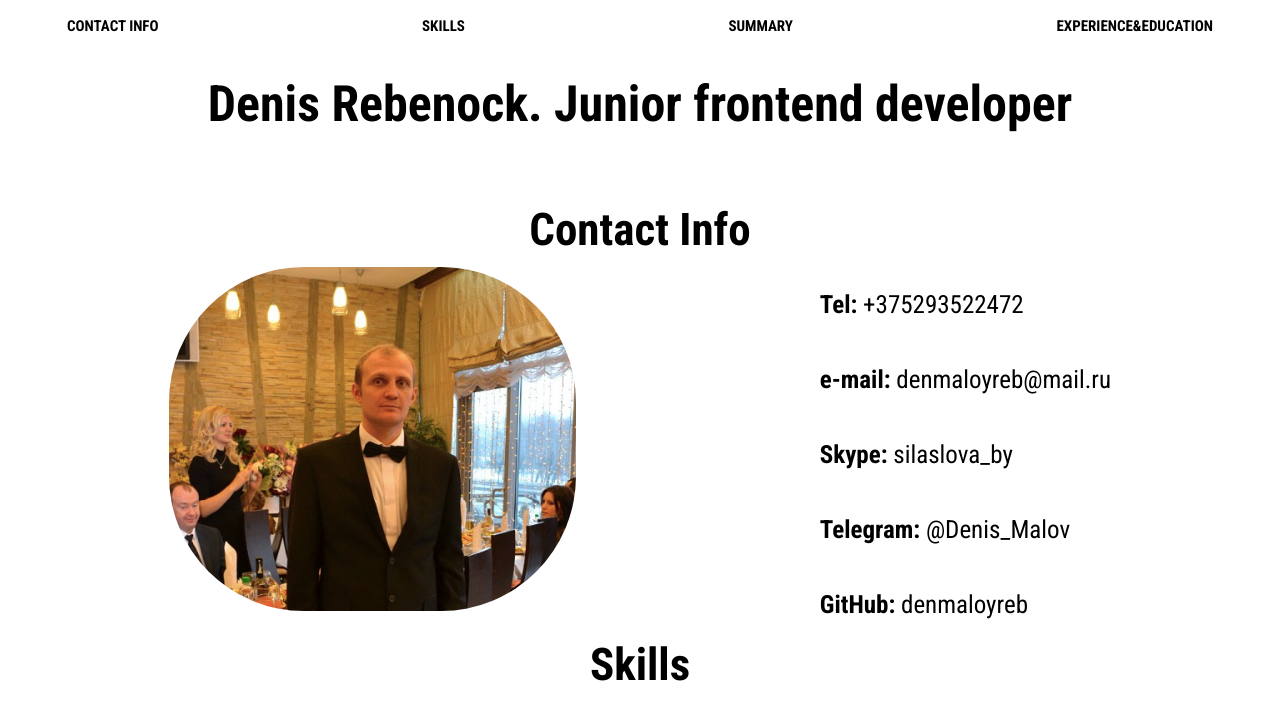
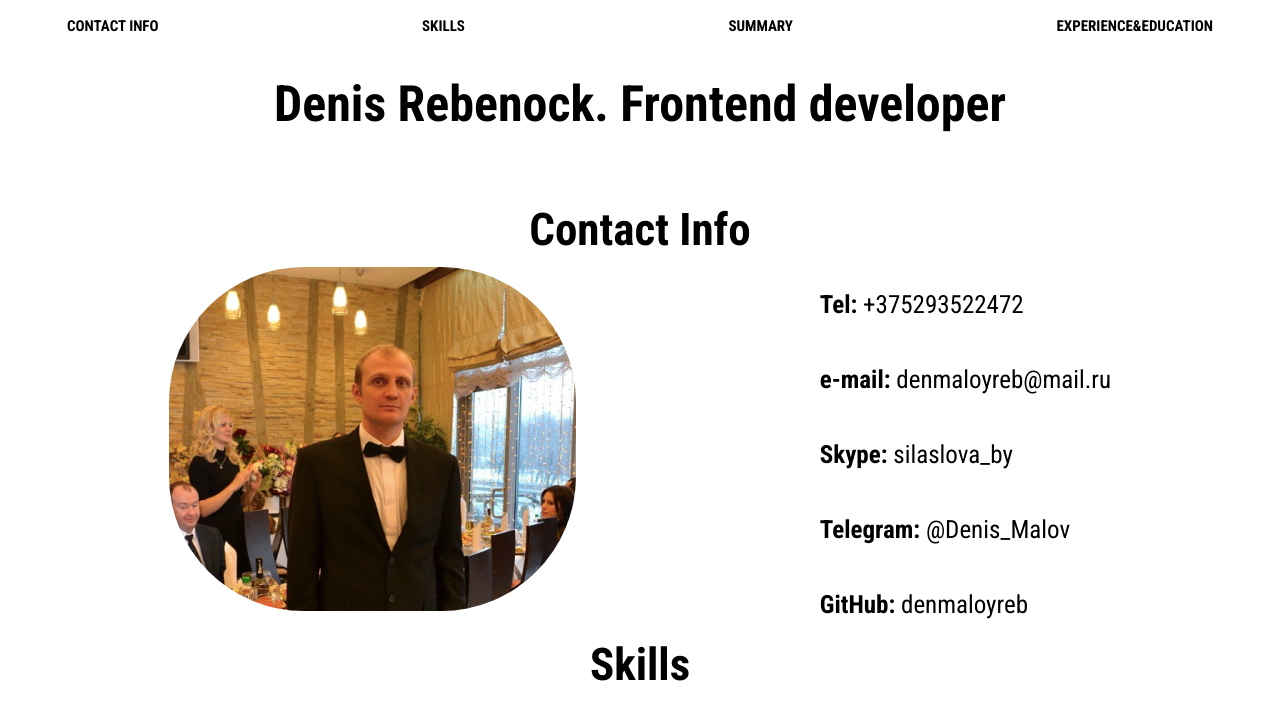
Before and after one commit to denmaloyreb/rsschool-cv, a plain HTML site: page index.html in a window 1280 px wide. Shown: the top 719 px of the page. Drawn offline with Linux system fonts and the light colour scheme.

Commit message:
Update index.html

```diff
--- a/index.html
+++ b/index.html
@@ -28,7 +28,7 @@
     </header>
     <section class="contacts" id="contacts">
         <div class="container">
-            <h1 class="contacts__title">Denis Rebenock. Junior frontend developer</h1>
+            <h1 class="contacts__title">Denis Rebenock. Frontend developer</h1>
             <h2 class="contacts__info-h2">Contact Info</h2>
             <div class="contacts__collumns">
                 <div class="contacts__collumn">
```
